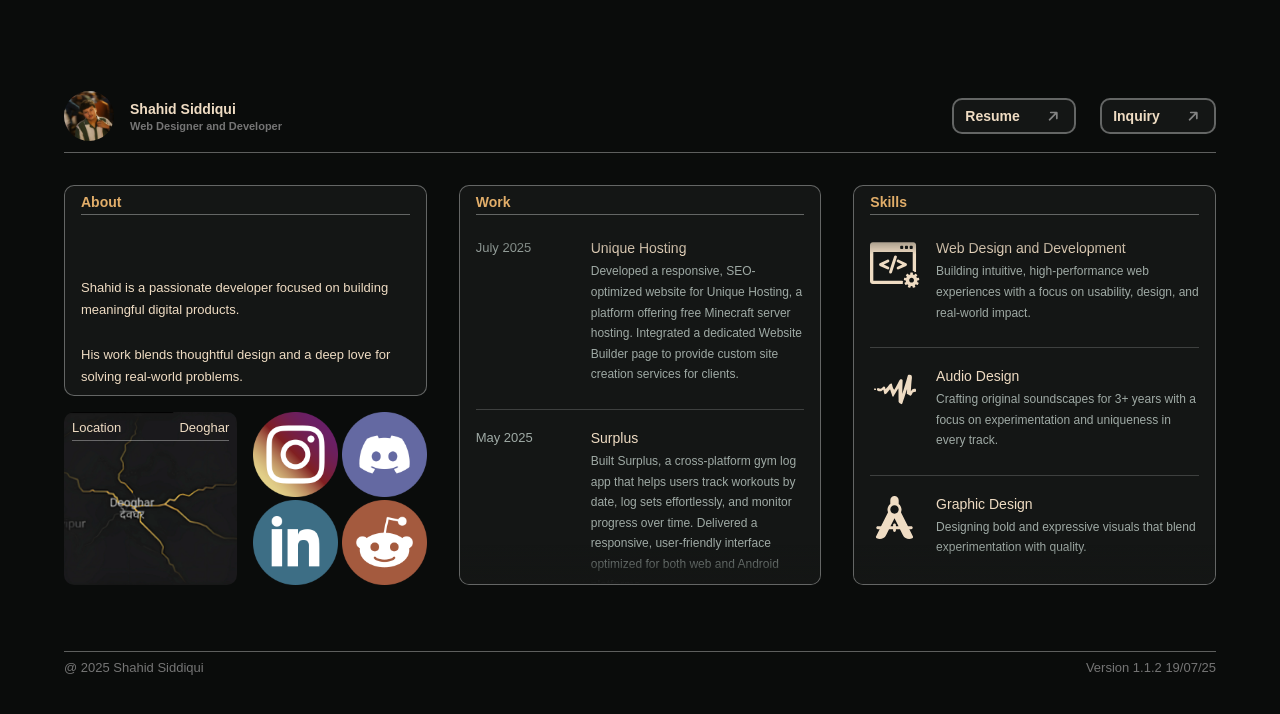
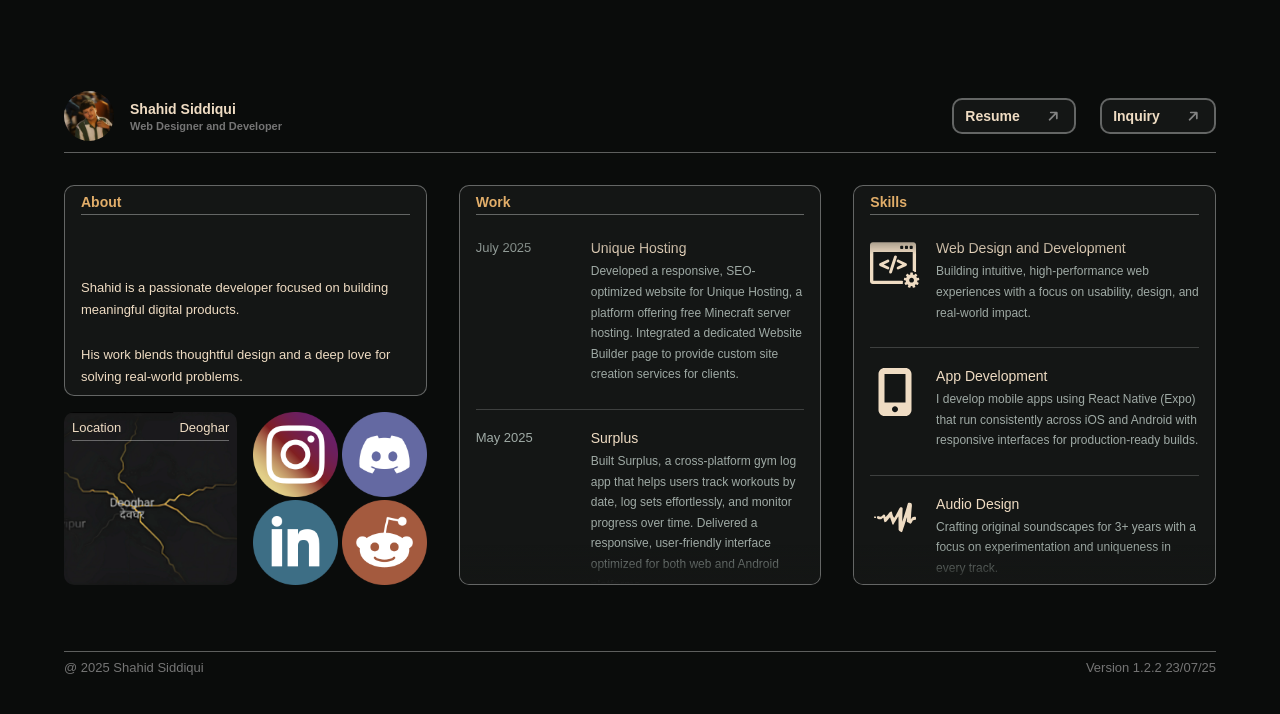
Before and after one commit to souiiii/Porfolio-new, a React (Vite) app in the folder shahid/: page / in a window 1280 px wide. Shown: the top 714 px of the page. Built offline with nearby package versions, Linux system fonts and the light colour scheme.

Commit message:
added app development as a skill

```diff
--- a/shahid/package.json
+++ b/shahid/package.json
@@ -10,6 +10,9 @@
     "lint": "eslint . --ext .js,.jsx,.ts,.tsx --quiet"
   },
   "dependencies": {
+    "@fortawesome/fontawesome-svg-core": "^6.7.2",
+    "@fortawesome/free-solid-svg-icons": "^7.0.0",
+    "@fortawesome/react-fontawesome": "^0.2.2",
     "@studio-freight/lenis": "^1.0.42",
     "locomotive-scroll": "^4.1.4",
     "react": "^19.1.0",
--- a/shahid/src/App.jsx
+++ b/shahid/src/App.jsx
@@ -1,6 +1,8 @@
 import Heading from "./Heading";
 import SkillItem from "./SkillItem";
 import WorkItem from "./WorkItem";
+import { FontAwesomeIcon } from "@fortawesome/react-fontawesome";
+import { faMobileAlt } from "@fortawesome/free-solid-svg-icons";
 
 export default function App() {
   return (
@@ -233,6 +235,22 @@ export default function App() {
               </div>
               <div className="skillItemsContainer">
                 <SkillItem
+                  title="App Development"
+                  svg={
+                    <FontAwesomeIcon
+                      icon={faMobileAlt}
+                      size="3x"
+                      style={{ color: "#efdcc3" }}
+                    />
+                  }
+                >
+                  I develop mobile apps using React Native (Expo) that run
+                  consistently across iOS and Android with responsive interfaces
+                  for production-ready builds.
+                </SkillItem>
+              </div>
+              <div className="skillItemsContainer">
+                <SkillItem
                   title="Audio Design"
                   svg={
                     <svg
@@ -281,7 +299,7 @@ export default function App() {
         </div>
         <div className="footer">
           <div>@ 2025 Shahid Siddiqui</div>
-          <div>Version 1.1.2 19/07/25</div>
+          <div>Version 1.2.2 23/07/25</div>
         </div>
       </div>
     </div>
```
Also changed, not shown: shahid/src/SkillItem.jsx (+6 -4 lines), 1 other file (tests, documents, lock files or other folders).
